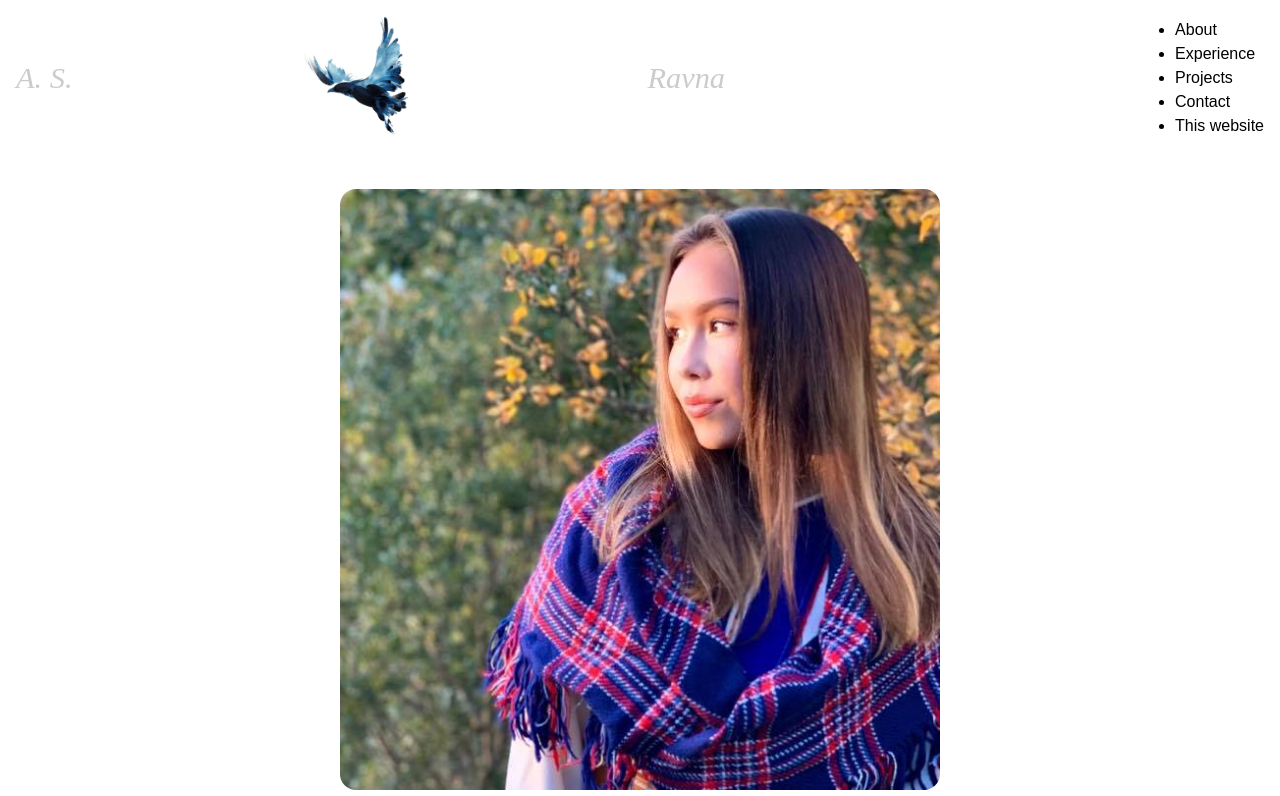
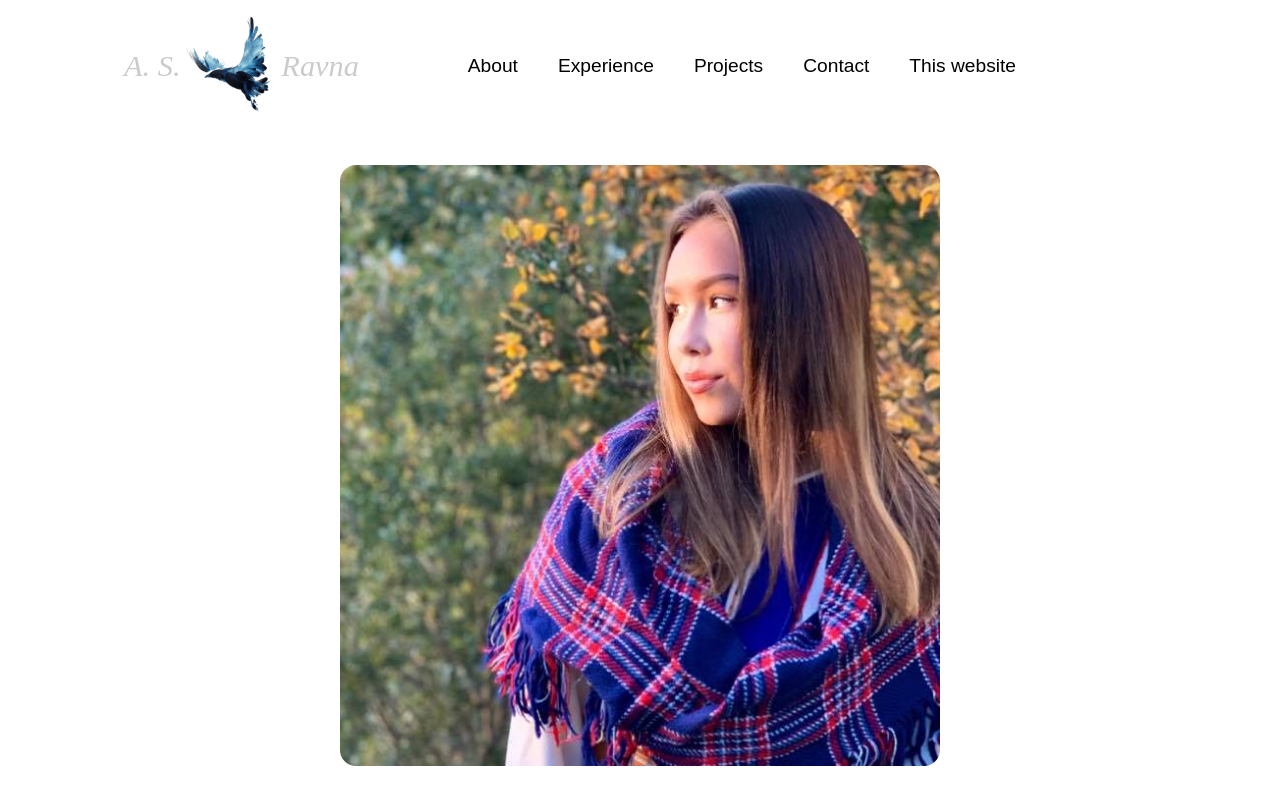
Before and after one commit to asvravna/nextportfolio, a Next.js app: page / in a window 1280 px wide. Shown: the top 796 px of the page. Built offline with nearby package versions, Linux system fonts and the light colour scheme.

Commit message:
navbar for desktop

```diff
--- a/src/app/components/Header.js
+++ b/src/app/components/Header.js
@@ -48,16 +48,13 @@ function Header() {
             <div className="lines"></div>
             <div className="lines"></div>
           </div>
-
-          <div className="navbar-elements">
-            <ul className={`navLinks ${isMenuOpen ? 'open' : ''}`}>
+          <ul className={`navbar-elements ${isMenuOpen ? 'open' : ''}`}>
             <li><a href="#about">About</a></li>
             <li><a href="#experience">Experience</a></li>
             <li><a href="#projects">Projects</a></li>
             <li><a href="#contact">Contact</a></li>
             <li><a href="#this-website">This website</a></li>
           </ul>
-          </div>
         </nav>
       </header>
     </div>
--- a/src/app/globals.css
+++ b/src/app/globals.css
@@ -193,7 +193,7 @@ section {
 }
 
 /* Navigation */
-nav, .nav-links {
+nav, .navbar-elements{
   display: flex;
   justify-content: space-between;
   align-items: center;
@@ -418,150 +418,6 @@ article:hover {
   object-fit: contain;
 }
 
-/* Responsive design for smaller screens */
-@media (max-width: 768px) {
-  .article-container {
-    flex-direction: column;
-  }
-
-  article {
-    width: 100%;
-  }
-}
-
-/*timeline*/
-
-.timeline-container {
-  width: 100%;
-  position: relative;
-  padding-top: 5px;
-  margin: 0 auto;
-
-}
-
-.timeline-line {
-  margin-top: 1%;
-  width: 101%;
-  height: 2px;
-  background-color: black;
-  position: absolute;
-  top: 50%;
-  left: 0;
-}
-.year-description {
-  font-size: smaller;
-  gap: 10%;
-  padding-top: 2%;
-
-}
-
-.timeline-points {
-  display: flex;
-  justify-content: space-between;
-  position: relative;
-  margin-top: 2%;
-}
-
-.timeline-point {
-  position: relative;
-  width: 20px;
-  height: 20px;
-  background-color: black;
-  border-radius: 50%;
-  cursor: pointer;
-  position: absolute;
-  top: -10px; /* Adjust this value to align the points vertically with the line */
-  left: 50%;
-  transform: translateX(-50%);
-  cursor: pointer;
-}
-
-.timeline-arrow {
-  width: 0;
-  height: 0;
-  border-top: 10px solid transparent;
-  border-bottom: 10px solid transparent;
-  border-left: 10px solid black; /* Color of the arrow */
-  position: absolute;
-  right: -15px; /* Adjust this value to position the arrow */
-  margin-top: 1%;
-
-}
-
-.tooltip {
-  display: none;
-  position: absolute;
-  top: -30px;
-  left: 50%;
-  transform: translateX(-50%);
-  background-color: black;
-  color: white;
-  padding: 5px 10px;
-  border-radius: 5px;
-  font-size: 20px;
-  padding-top: 2%;
-
-}
-
-.timeline-point:hover .tooltip {
-  display: block;
-}
-
-.timeline-points {
-  position: relative;
-  width: 100%;
-}
-
-
-.detail {
-  font-size: large;
-  display: none;
-  position: absolute;
-  top: -100px;
-  left: 50%;
-  transform: translateX(-50%);
-  width: 200px;
-  background-color: white;
-  border: 1px solid black;
-  border-radius: 5px;
-  padding: 10px;
-  box-shadow: 0 4px 8px rgba(0, 0, 0, 0.7);
-}
-
-.detail.active {
-  display: block;
-}
-
-.close-btn {
-  position: absolute;
-  top: 10px;
-  right: 10px;
-  background: black;
-  color: white;
-  font-weight: bold;
-  cursor: pointer;
-  padding: 2px 5px;
-  border-radius: 50%;
-  font-size: 9px;
-}
-
-
-.timeline-labels {
-  display: flex;
-  justify-content: space-between;
-  position: relative;
-  margin-top: 10px;
-}
-
-.year-description {
-  margin: 0;
-  color: #555;
-  font-size: 16px;
-}
-
-.timeline-point.active .detail {
-  display: block;
-}
 
 article {
   display: flex;
@@ -660,9 +516,24 @@ article .icon {
 }
 
 
-/* Mobile view (max-width: 768px) */
+
+
+
+
+
+
+
+
+
+/* Mobile view (max-width: 768px)-------------------------------------------------------------------------------------------- */
 @media (max-width: 768px) {
+  .article-container {
+    flex-direction: column;
+  }
 
+  article {
+    width: 100%;
+  }
   .hamburgerNav {
     display: flex;
     cursor: pointer;
@@ -691,6 +562,9 @@ article .icon {
   }
   .hamburgerNav.open + .navbar-elements {
     display: block;
+    list-style-type: none; /* Remove bullets */
+    display:flex;
+    gap:1rem;
   }
 
   .navLinks {
@@ -716,9 +590,7 @@ article .icon {
   .navLinks li {
     padding: 10px 0;
   }
-  .navLinks li a:hover {
-    color: #8EB4E5;
-  }
+
   .aboutPic {
     width: 100%;  /* Allow the image to fill 90% of the container on mobile */
     height: auto; /* Automatically adjust height to maintain aspect ratio */
@@ -850,26 +722,67 @@ article .icon {
       width: 35px; /* Larger icons for desktop */
       height: 35px;
   }
-}
-
-
-/* DESKTOP Media Query */
-@media screen and (min-width: 769px) {
   .logoimg{
     height:10%;
     width:10%;
   }
 
+  #desktop-nav{
+    padding-right:20%;
+  }
+.navbar {
+  display: flex;
+  justify-content: space-between; /* Pushes logo to left and navbar to right */
+  align-items: center;
+  padding: 0 1rem;
+  width: 100%;
+}
 
-  .nav-links {
-      flex-direction: row;
-      gap: 2rem;
-      align-items: center;
-  }
+/* Logo styles */
+.logoimg {
+  height: 10%;
+  width: 10%;
+}
 
-  .nav-links ul{
-    font-size: 10;
-  }
+/* Navigation container styles */
+nav {
+  display: flex;
+  justify-content: flex-end; /* Aligns navbar to the right side */
+  flex-grow: 1; /* Makes the navbar take up available space */
+}
+
+/* Navbar elements */
+.navbar-elements {
+  display: flex;
+  list-style: none;
+  font-size: 1.2rem;
+  gap: 1.5rem; /* Gap between navbar items */
+  padding: 0;
+  margin: 0;
+  padding-left: 10%;
+}
+
+/* Navbar items */
+.navbar-elements li {
+  display: inline;
+}
+
+.navbar-elements li a {
+  /* color: pink; */
+  text-decoration: none;
+  padding: 0.5rem;
+  transition: color 0.3s;
+}
+
+.navbar-elements li a:hover {
+  color: #8EB4E5;
+}
+
+/* Optional: For mobile responsiveness, adjust navbar when menu is open */
+.navbar-elements.open {
+  /* Example: Add some style when the menu is open */
+  /* You could toggle display properties or animations for a mobile menu */
+}
 
   .logo-image {
       width: 150px;
@@ -893,4 +806,137 @@ article .icon {
   .project-img {
       width: 50%;
   }
+
+
+  .timeline-container {
+    width: 100%;
+    position: relative;
+    padding-top: 5px;
+    margin: 0 auto;
+
+  }
+
+  .timeline-line {
+    margin-top: 1%;
+    width: 101%;
+    height: 2px;
+    background-color: black;
+    position: absolute;
+    top: 50%;
+    left: 0;
+  }
+  .year-description {
+    font-size: smaller;
+    gap: 10%;
+    padding-top: 2%;
+
+  }
+
+  .timeline-points {
+    display: flex;
+    justify-content: space-between;
+    position: relative;
+    margin-top: 2%;
+  }
+
+  .timeline-point {
+    position: relative;
+    width: 20px;
+    height: 20px;
+    background-color: black;
+    border-radius: 50%;
+    cursor: pointer;
+    position: absolute;
+    top: -10px; /* Adjust this value to align the points vertically with the line */
+    left: 50%;
+    transform: translateX(-50%);
+    cursor: pointer;
+  }
+
+  .timeline-arrow {
+    width: 0;
+    height: 0;
+    border-top: 10px solid transparent;
+    border-bottom: 10px solid transparent;
+    border-left: 10px solid black; /* Color of the arrow */
+    position: absolute;
+    right: -15px; /* Adjust this value to position the arrow */
+    margin-top: 1%;
+
+  }
+
+  .tooltip {
+    display: none;
+    position: absolute;
+    top: -30px;
+    left: 50%;
+    transform: translateX(-50%);
+    background-color: black;
+    color: white;
+    padding: 5px 10px;
+    border-radius: 5px;
+    font-size: 20px;
+    padding-top: 2%;
+
+  }
+
+  .timeline-point:hover .tooltip {
+    display: block;
+  }
+
+  .timeline-points {
+    position: relative;
+    width: 100%;
+  }
+
+
+  .detail {
+    font-size: large;
+    display: none;
+    position: absolute;
+    top: -100px;
+    left: 50%;
+    transform: translateX(-50%);
+    width: 200px;
+    background-color: white;
+    border: 1px solid black;
+    border-radius: 5px;
+    padding: 10px;
+    box-shadow: 0 4px 8px rgba(0, 0, 0, 0.7);
+  }
+
+  .detail.active {
+    display: block;
+  }
+
+  .close-btn {
+    position: absolute;
+    top: 10px;
+    right: 10px;
+    background: black;
+    color: white;
+    font-weight: bold;
+    cursor: pointer;
+    padding: 2px 5px;
+    border-radius: 50%;
+    font-size: 9px;
+  }
+
+
+  .timeline-labels {
+    display: flex;
+    justify-content: space-between;
+    position: relative;
+    margin-top: 10px;
+  }
+
+  .year-description {
+    margin: 0;
+    color: #555;
+    font-size: 16px;
+  }
+
+  .timeline-point.active .detail {
+    display: block;
+  }
 }
```
Lines whose indentation alone changed are shown as unchanged.
